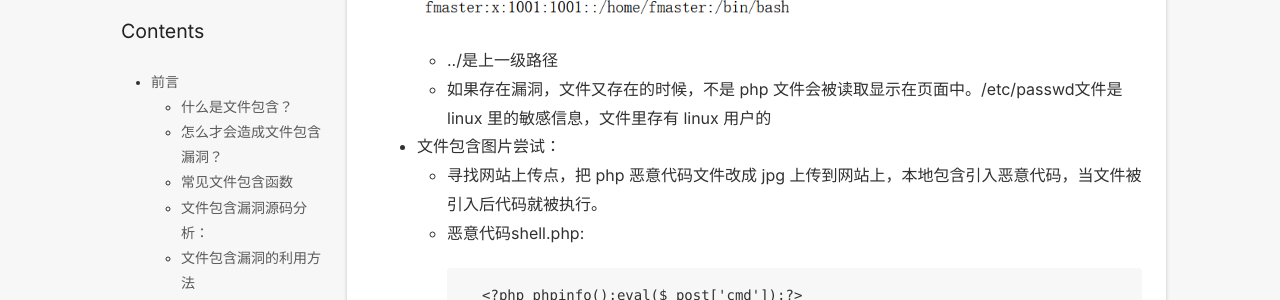
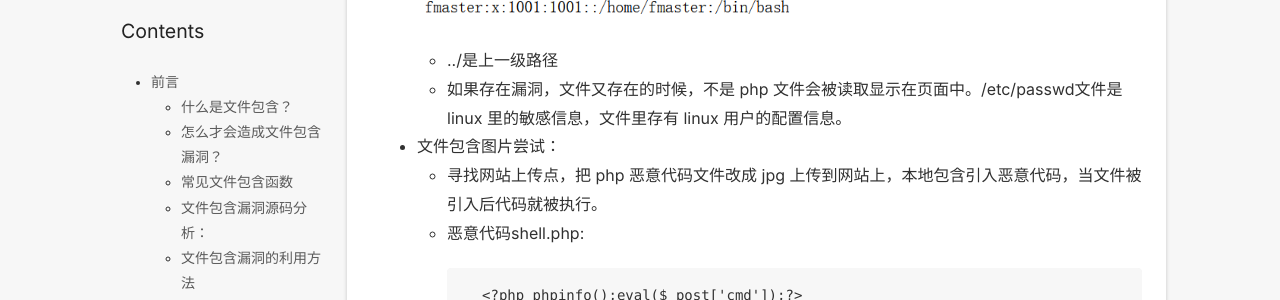
Before and after one commit to JWlovelearning/JWlovelearning.github.io, a Jekyll site: the page built from _posts/2023-10-11-post.md, in a window 1280 px wide and 900 px high, scrolled down 4135 px. Shown: the part 181-481 px from the top of the window. Built offline with Jekyll 4.4.1, drawn with Linux system fonts in a browser that asks for light colours; nearby versions of some CDN libraries; comment, search, counter and statistics services are not loaded.

Commit message:
Update 2023-10-11-post.md

```diff
--- a/_posts/2023-10-11-post.md
+++ b/_posts/2023-10-11-post.md
@@ -146,7 +146,7 @@ if(isset($_GET['submit']) && $_GET['filename']!=null){
 
 	+ ../是上一级路径
 
-	+ 如果存在漏洞，文件又存在的时候，不是 php 文件会被读取显示在页面中。/etc/passwd文件是 linux 里的敏感信息，文件里存有 linux 用户的
+	+ 如果存在漏洞，文件又存在的时候，不是 php 文件会被读取显示在页面中。/etc/passwd文件是 linux 里的敏感信息，文件里存有 linux 用户的配置信息。
 
 + 文件包含图片尝试：
 
```
